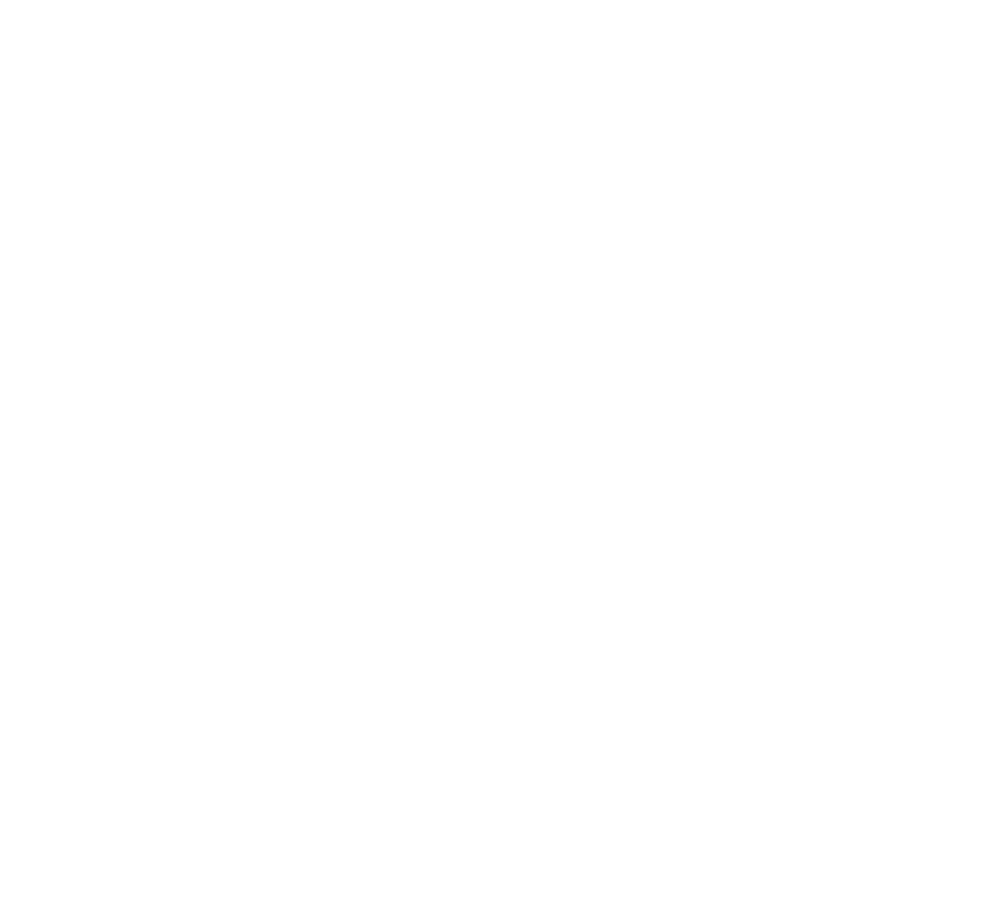
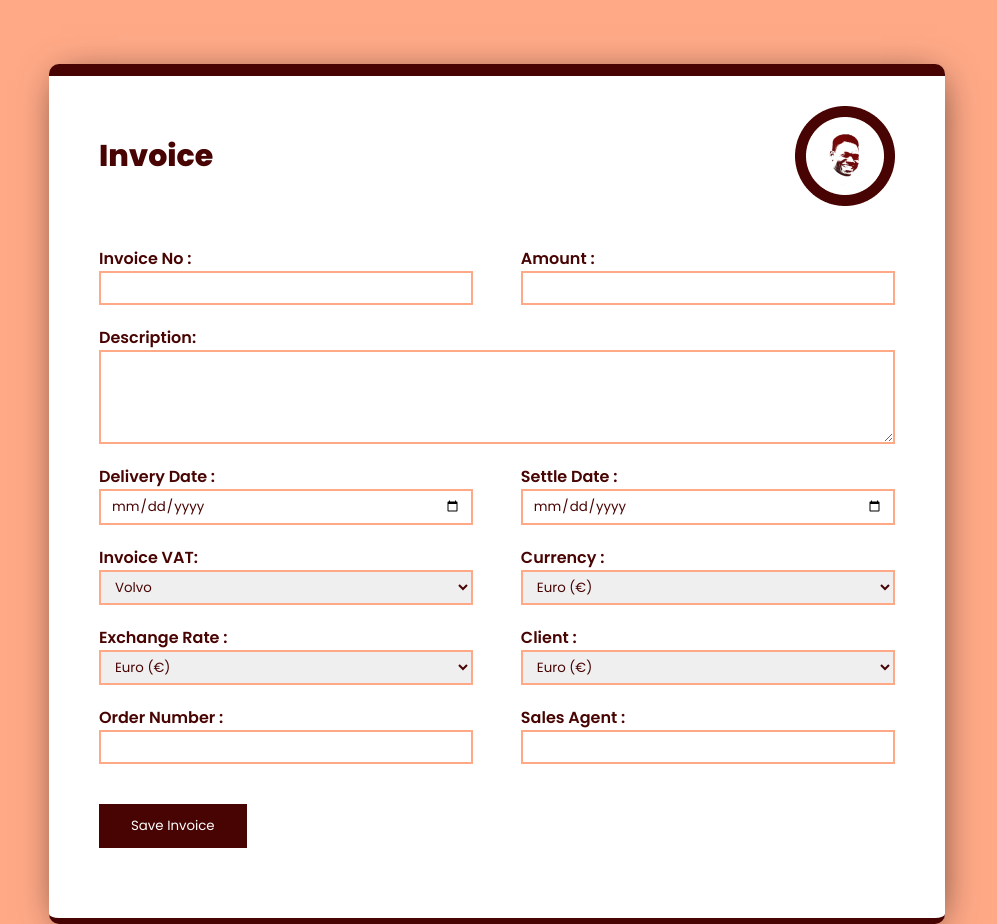
Before and after one commit to Lakesxo/Optisource-task, a plain HTML site: page index.html in a window 1280 px wide. Shown: the top 924 px of the page, without its empty margins (143-1140 px from the left). Before the commit the page ends 800 px from the top, so only its background shows below. Drawn offline with Linux system fonts and the light colour scheme.

Commit message:
updated invoice generator

```diff
--- a/assets/css/main.css
+++ b/assets/css/main.css
@@ -0,0 +1,78 @@
+@import url('https://fonts.googleapis.com/css2?family=Poppins:ital,wght@0,100;0,200;0,300;0,400;0,500;0,600;0,700;0,800;0,900;1,100;1,200;1,300;1,400;1,500;1,600;1,700;1,800&display=swap');
+* {
+    margin: 0;
+    padding: 0;
+    box-sizing: border-box;
+    outline: none;
+    font-family: 'Poppins', sans-serif;
+}
+body {
+    background:  rgb(255, 169, 135)
+}
+.cont {
+    display: flex;
+    flex-direction: column;
+    align-items: center;
+}
+.container {
+    background: #ffffff;
+    width: 70%;
+    margin-top: 5%;
+    margin-bottom: 15%;
+    padding: 30px 50px;
+    border-radius: 10px;
+    border-top: 12px solid #480403;
+    border-bottom: 6px solid #480403;
+    -webkit-box-shadow: 2px 6px 37px -10px rgba(0,0,0,0.75);
+    -moz-box-shadow: 2px 6px 37px -10px rgba(0,0,0,0.75);
+    box-shadow: 2px 6px 37px -10px rgba(0,0,0,0.75);
+}
+header {
+    display: flex;
+    align-items: center;
+    justify-content: space-between;
+    margin-bottom: 40px;
+}
+p.inv {
+    color: #480403;
+    font-weight: 800;
+    font-size: 30px;
+}
+.flex, .drop1, .drop2, .last {
+    display: flex;
+    align-items: center;
+    width: 100%;
+    margin-bottom: 20px;
+}
+.left, .right, .desc {
+    display: flex;
+    flex-direction: column;
+}
+.desc {
+    margin-bottom: 20px;
+}
+.left {
+    width: 47%;
+    margin-right: 6%;
+}
+.right{
+    width: 47%;
+}
+input, textarea, select {
+    border: 2px solid #FFA987;
+    color: #480403;
+    padding: 5px 10px;
+}
+label {
+    color: #480403;
+    font-weight: 600;
+}
+input[type="submit"]{
+    cursor: pointer;
+    background-color: #480403;
+    border: 2px solid #480403;
+    color: #ffffff;
+    padding: 10px 30px;
+    margin-top: 20px;
+    margin-bottom: 40px;
+}
--- a/assets/js/index.js
+++ b/assets/js/index.js
@@ -0,0 +1,8 @@
+let submit = document.querySelector('input[type="submit"]');
+let displayText = 'Invoice has been saved !'
+
+alat = () => {
+    alert(displayText)
+}
+
+submit.addEventListener('click', alat)
--- a/index.html
+++ b/index.html
@@ -8,7 +8,91 @@
     <link rel="shortcut icon" href="./assets/img/Group 41.png" type="image/x-icon">
 </head>
 <body>
-
+    <div class="cont">
+        <div class="container">
+            <header>
+                <p class="inv">Invoice</p>
+                <img src="./assets/img/Group 41.png" alt="logo">
+            </header>
+            <form>
+                <div class="flex">
+                    <div class="left">
+                        <label for="number">Invoice No :</label>
+                        <input type="text" name="number" id="number">
+                    </div>
+                    <div class="right">
+                        <label for="amount">Amount :</label>
+                        <input type="number" name="amount" id="amount">
+                    </div>
+                </div>
+                <div class="desc">
+                    <label for="desc">Description:</label>
+                    <textarea rows="4" name="desc" id="desc"></textarea>
+                </div>
+                <div class="flex">
+                    <div class="left">
+                        <label for="delivery">Delivery Date :</label>
+                        <input type="date" name="delivery" id="delivery">
+                    </div>
+                    <div class="right">
+                        <label for="settle">Settle Date :</label>
+                        <input type="date" name="settle" id="settle">
+                    </div>
+                </div>
+                <div class="drop1">
+                    <div class="left">
+                        <label for="vat">Invoice VAT:</label>
+                        <select name="vat" id="vat">
+                            <option value="volvo">Volvo</option>
+                            <option value="saab">Saab</option>
+                            <option value="opel">Opel</option>
+                            <option value="audi">Audi</option>
+                        </select>
+                    </div>
+                    <div class="right">
+                        <label for="currency">Currency :</label>
+                        <select name="currency" id="currency">
+                            <option value="euro">Euro (€)</option>
+                            <option value="pounds">Pound (£)</option>
+                            <option value="dollars">Dollar ($)</option>
+                            <option value="naira">Naira (₦)</option>
+                        </select>
+                    </div>
+                </div>
+                <div class="drop2">
+                    <div class="left">
+                        <label for="rate">Exchange Rate :</label>
+                        <select name="rate" id="rate">
+                            <option value="euro">Euro (€)</option>
+                            <option value="pounds">Pound (£)</option>
+                            <option value="dollars">Dollar ($)</option>
+                            <option value="naira">Naira (₦)</option>
+                        </select>
+                    </div>
+                    <div class="right">
+                        <label for="client">Client :</label>
+                        <select name="client" id="client">
+                            <option value="euro">Euro (€)</option>
+                            <option value="pounds">Pound (£)</option>
+                            <option value="dollars">Dollar ($)</option>
+                            <option value="naira">Naira (₦)</option>
+                        </select>
+                    </div>
+                </div>
+                <div class="last">
+                    <div class="left">
+                        <label for="order">Order Number :</label>
+                        <input type="number" name="order" id="order">
+                    </div>
+                    <div class="right">
+                        <label for="agent">Sales Agent :</label>
+                        <input type="text" name="agent" id="agent">
+                    </div>
+                </div>
+                <input type="submit" value="Save Invoice">
+            </form>
+        </div>
+    </div>
 
     <script src="./assets/js/index.js"></script>
 </body>
```
